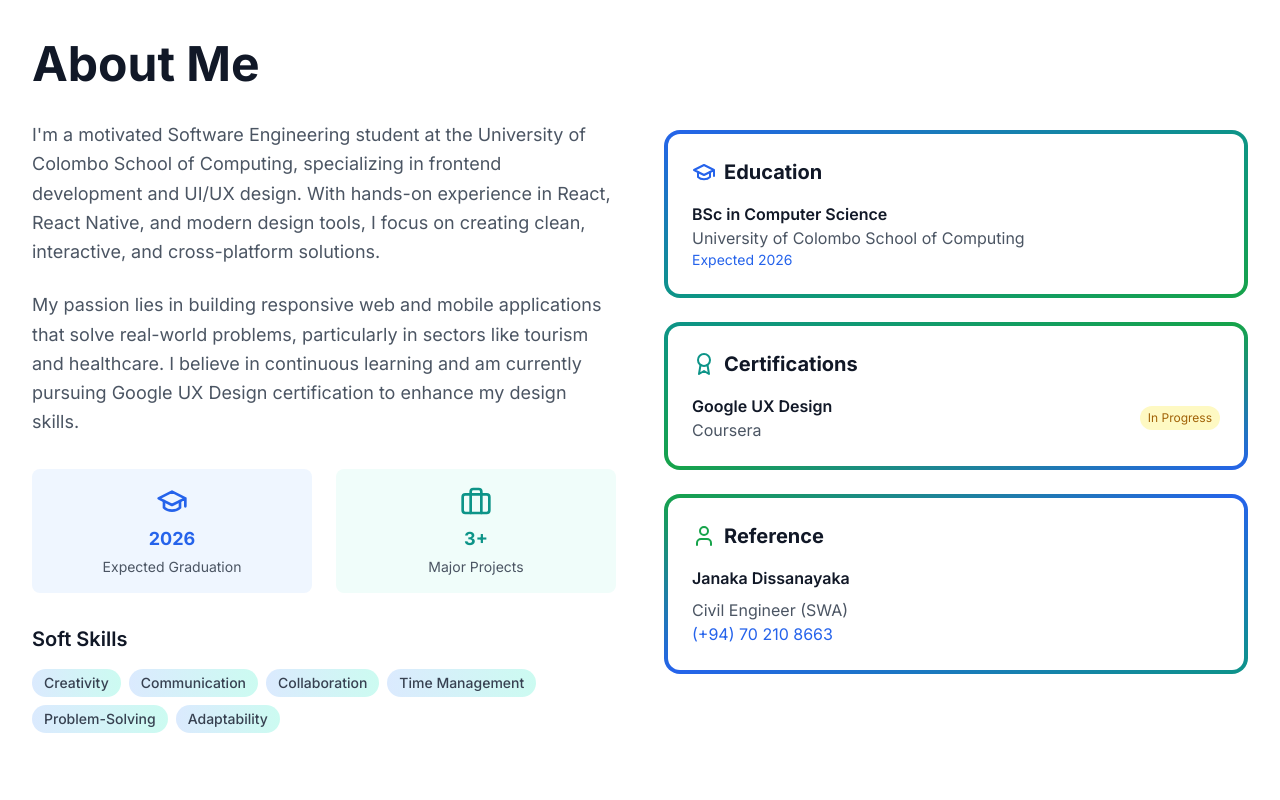
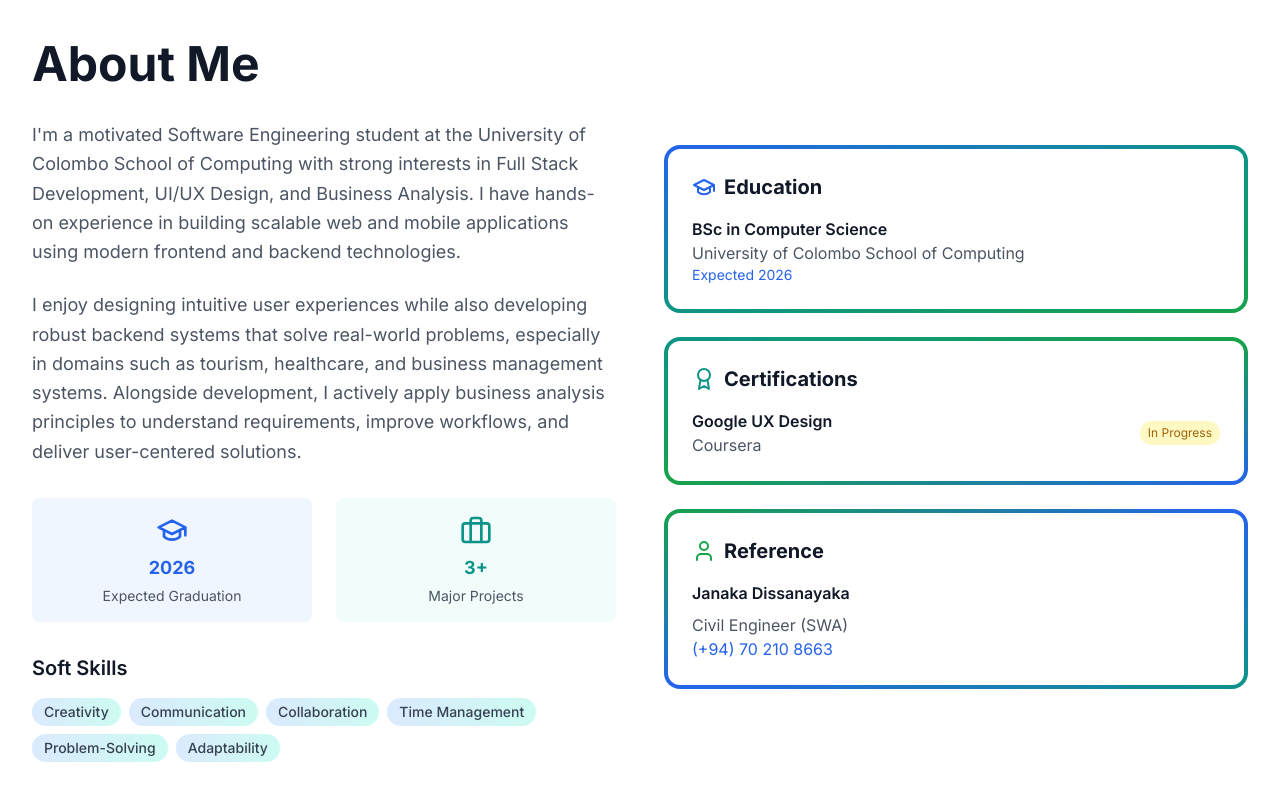
Before and after one commit to Himesh-kaveesha/My-Portfolio, a Next.js app: page / in a window 1280 px wide. Shown: the part 840-1640 px from the top of the page. Built offline with nearby package versions, Linux system fonts and the light colour scheme.

Commit message:
about change

```diff
--- a/components/About.js
+++ b/components/About.js
@@ -11,10 +11,10 @@ export default function About() {
               About Me
             </h2>
             <p className="text-lg text-gray-600 dark:text-gray-300 mb-6 leading-relaxed">
-              I'm a motivated Software Engineering student at the University of Colombo School of Computing, specializing in frontend development and UI/UX design. With hands-on experience in React, React Native, and modern design tools, I focus on creating clean, interactive, and cross-platform solutions.
+              I'm a motivated Software Engineering student at the University of Colombo School of Computing with strong interests in Full Stack Development, UI/UX Design, and Business Analysis. I have hands-on experience in building scalable web and mobile applications using modern frontend and backend technologies.
             </p>
             <p className="text-lg text-gray-600 dark:text-gray-300 mb-8 leading-relaxed">
-              My passion lies in building responsive web and mobile applications that solve real-world problems, particularly in sectors like tourism and healthcare. I believe in continuous learning and am currently pursuing Google UX Design certification to enhance my design skills.
+              I enjoy designing intuitive user experiences while also developing robust backend systems that solve real-world problems, especially in domains such as tourism, healthcare, and business management systems. Alongside development, I actively apply business analysis principles to understand requirements, improve workflows, and deliver user-centered solutions.
             </p>
 
             <div className="grid grid-cols-2 gap-6 mb-8">
```
